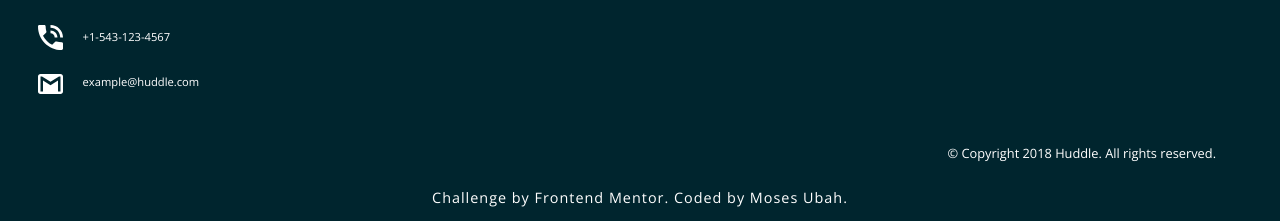
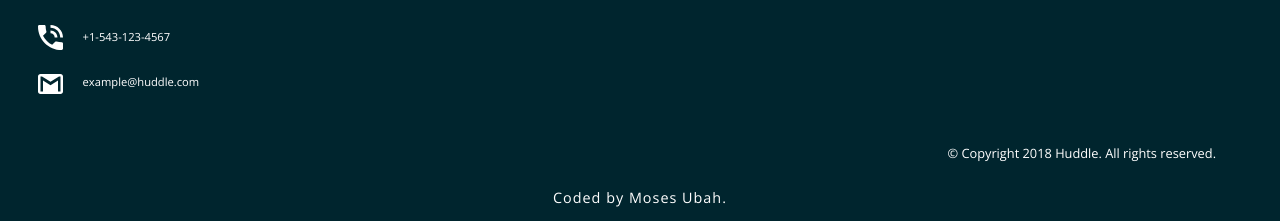
Before and after one commit to mohzys23/-mohzys23-huddle-landing-page-alternating-feature, a plain HTML site: page huddle-landing-page-with-alternating-feature-master/index.html in a window 1280 px wide. Shown: the part 2288-2509 px from the top of the page. Drawn offline with nearby package versions, Linux system fonts and the light colour scheme.

Commit message:
Update index.html

```diff
--- a/huddle-landing-page-with-alternating-feature-master/index.html
+++ b/huddle-landing-page-with-alternating-feature-master/index.html
@@ -187,7 +187,7 @@
     </div>
 
     <div class="attribution">
-      <p>Challenge by <a href="https://www.frontendmentor.io?ref=challenge" target="_blank">Frontend Mentor</a>. Coded by <a href="https://github.com/mohzys23" target="_blank">Moses Ubah</a>.</p>
+      <p><!-- Challenge by <a href="https://www.frontendmentor.io?ref=challenge" target="_blank">Frontend Mentor</a>. --> Coded by <a href="https://github.com/mohzys23" target="_blank">Moses Ubah</a>.</p>
     </div>
 
   </footer>
```
